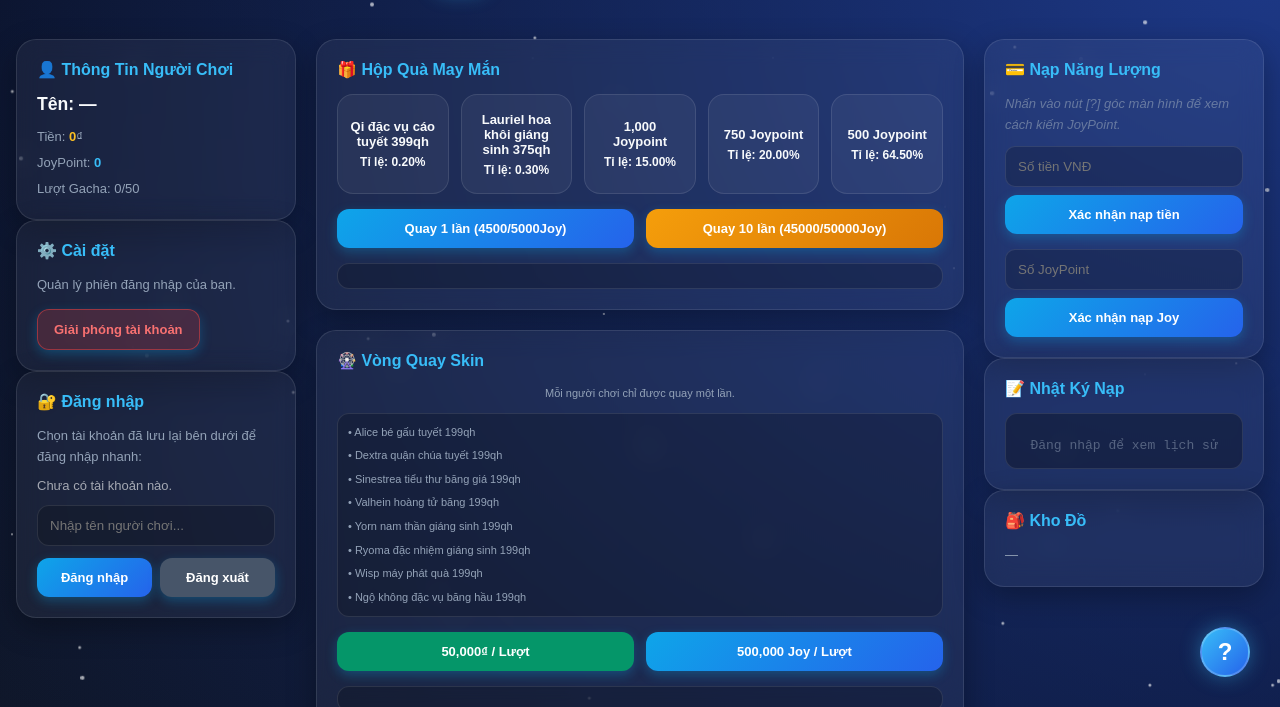
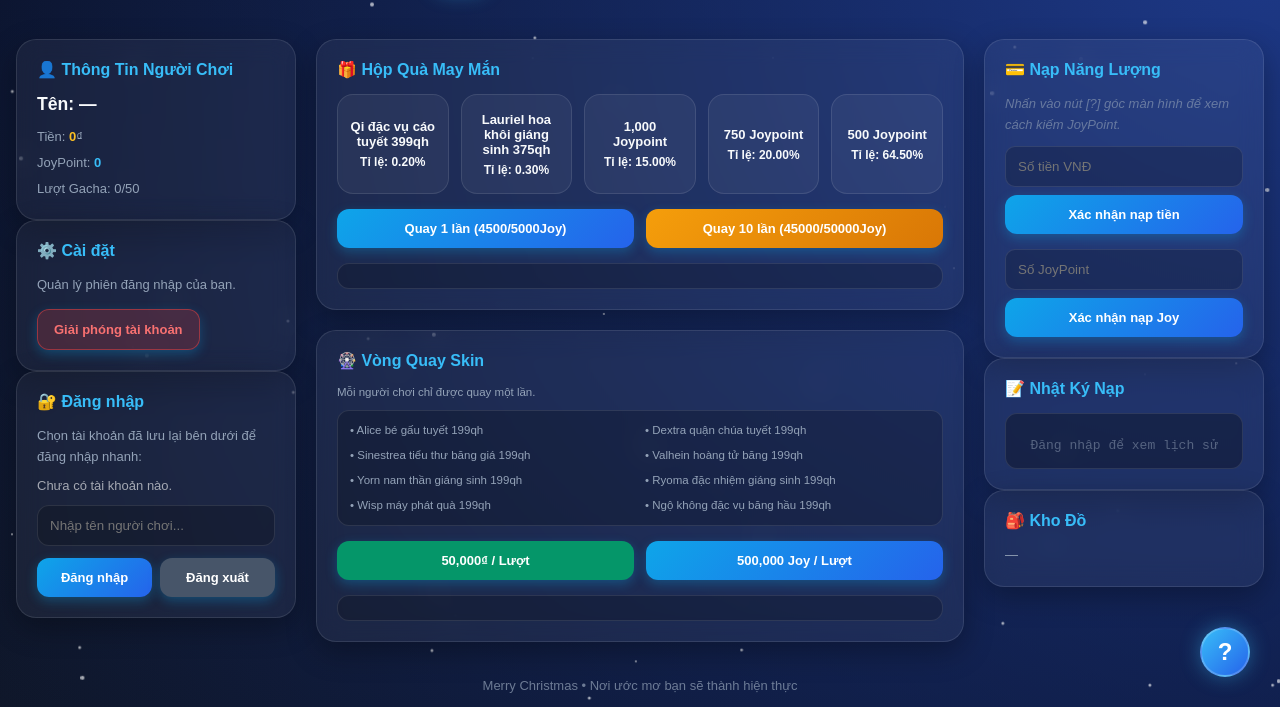
Before and after one commit to phuongngan300508-coder/sukiennoel2, a plain HTML site: page index.html in a window 1280 px wide. Shown: the part 93-800 px from the top of the page. Drawn offline with Linux system fonts and the light colour scheme.

Commit message:
Update index.html

```diff
--- a/index.html
+++ b/index.html
@@ -281,6 +281,21 @@
     text-overflow: ellipsis;
     font-size: 11px; /* Hạ size xuống một chút để vừa tên dài */
 }
+
+    #wheelPanel .small {
+    white-space: normal; /* Cho phép xuống dòng nếu cần */
+    font-size: 10px;    /* Nhỏ hơn một chút để vừa 2 cột */
+    line-height: 1.3;
+    display: flex;
+    align-items: flex-start;
+}
+
+/* Trên màn hình lớn (PC), cho chữ to lên lại cho dễ đọc */
+@media (min-width: 768px) {
+    #wheelPanel .small {
+        font-size: 11.5px;
+    }
+}
   </style>
 </head>
 <body>
@@ -339,7 +354,7 @@
           <h3>🎡 Vòng Quay Skin</h3>
           <div class="small" style="text-align: center; margin-bottom: 10px;">Mỗi người chơi chỉ được quay một lần.</div>
 
-          <div style="display:grid;grid-template-columns:repeat(1,1fr); gap:6px; margin-bottom: 15px; background: rgba(0,0,0,0.2); padding: 10px; border-radius: 12px; border: 1px solid var(--glass-border);">
+          <div style="display:grid; grid-template-columns: repeat(2, 1fr); gap: 10px; margin-bottom: 15px; background: rgba(0,0,0,0.2); padding: 12px; border-radius: 12px; border: 1px solid var(--glass-border);">
             <div class="small">• Alice bé gấu tuyết 199qh</div>
             <div class="small">• Dextra quận chúa tuyết 199qh</div>
             <div class="small">• Sinestrea tiểu thư băng giá 199qh</div>
```
